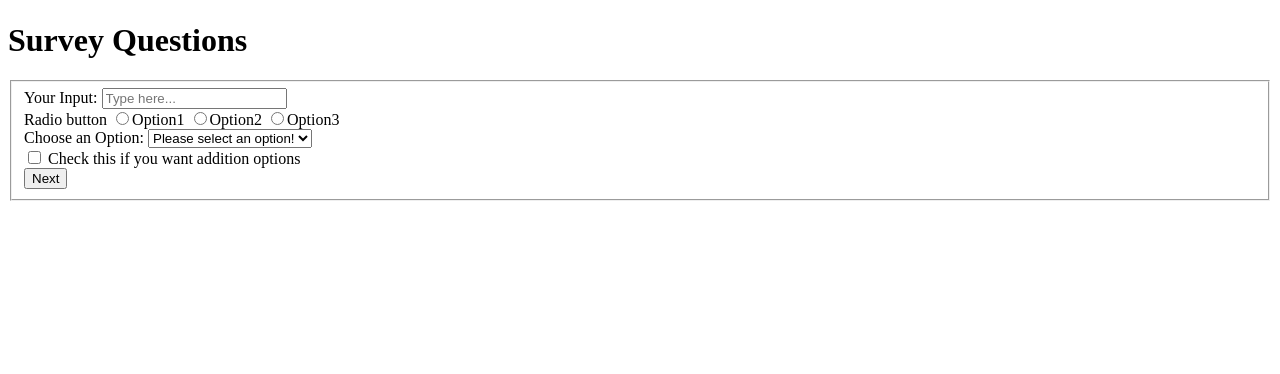
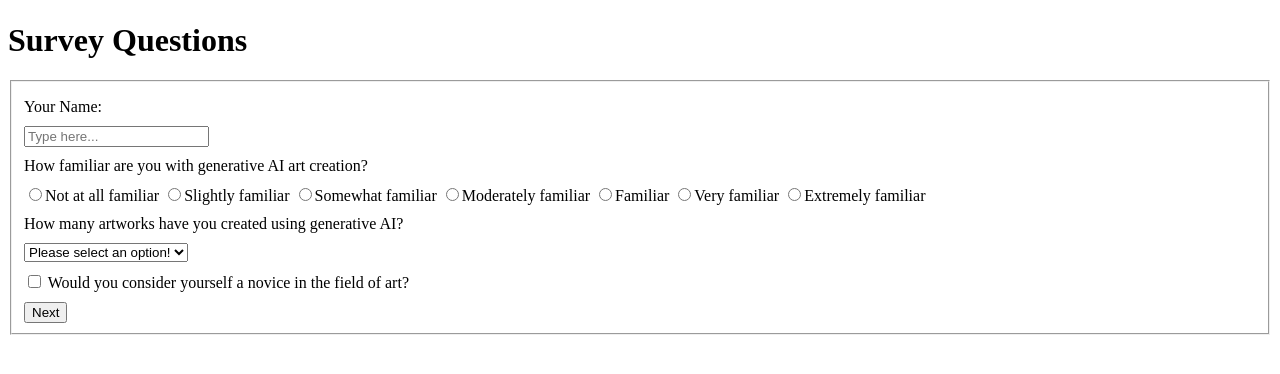
Before and after one commit to csci5117s24/homework-1-RuichenHe, a Flask app: page /survey in a window 1280 px wide. Shown: the part 58-432 px from the top of the page. Run offline with Flask 3, Linux system fonts and the light colour scheme; some libraries are stand-ins or nearby versions.

Commit message:
Connect database

```diff
--- a/app.py
+++ b/app.py
@@ -1,6 +1,78 @@
-from flask import Flask
-from flask import render_template, request, redirect, url_for
+from flask import Flask, jsonify
+from flask import render_template, request, redirect, url_for, current_app
+import uuid
+import psycopg2
+from psycopg2.pool import ThreadedConnectionPool
+from psycopg2.extras import DictCursor
+import json
+
+from contextlib import contextmanager
+from collections import Counter
+import os
+
+pool = None
+
 app = Flask(__name__)
+
+
+option_mapping = {
+    'option1': 1,
+    'option2': 2,
+    'option3': 3,
+    'option4': 4,
+    'option5': 5,
+    'option6': 6,
+    'option7': 7
+}
+
+familiarity_mapping = {
+    1: "Not at all familiar",
+    2: "Slightly familiar",
+    3: "Somewhat familiar",
+    4: "Moderately familiar",
+    5: "Familiar",
+    6: "Very familiar",
+    7: "Extremely familiar"
+}
+
+number_of_artworks_mapping = {
+    1: "None",
+    2: "1-5 artworks",
+    3: "6-10 artworks",
+    4: "11-20 artworks",
+    5: "21-50 artworks",
+    6: "51-100 artworks",
+    7: "More than 100 artworks"
+}
+
+
+@app.before_request
+def setup():
+    global pool
+    DATABASE_URL = os.environ['DATABASE_URL']
+    current_app.logger.info(f"Creating db connection pool")
+    pool = ThreadedConnectionPool(1, 100, dsn = DATABASE_URL, sslmode='require')
+
+@contextmanager
+def get_db_connection():
+    try:
+        connection = pool.getconn()
+        yield connection
+    finally:
+        pool.putconn(connection)
+
+@contextmanager
+def get_db_cursor(commit = False):
+    with get_db_connection() as connection:
+        cursor = connection.cursor(cursor_factory=DictCursor)
+        try:
+            yield cursor
+            if commit:
+                connection.commit()
+        finally:
+            cursor.close()
+
+
 
 @app.route('/')
 def index():
@@ -17,10 +89,32 @@ def decline():
 @app.route('/thanks', methods=['POST', 'GET'])
 def thanks():
     if request.method == 'POST':
-        print(request.form['userInput'])
-        print(request.form['options'])
-        print(request.form['selectionOption'])
+        data = {
+            "uuid": str(uuid.uuid4()),
+            "name": request.form.get('userInput', 'None'),
+            "familiarity": option_mapping.get(request.form.get('options', 'None'), 0),
+            "number_of_artworks": option_mapping.get(request.form.get('selectionOption', 'None'), 0),
+            "intended_use": request.form.get('conditionalTextarea', 'None')
+        }
+        json_data = json.dumps(data)
+        insert_query = """
+        INSERT INTO responses(uuid, name, familiarity, number_of_artworks, intended_use)
+        VALUES (%s, %s, %s, %s, %s)
+        """
+
+        with get_db_cursor(True) as cur:
+            current_app.logger.info("Test run")
+            cur.execute(insert_query, (
+                data['uuid'],
+                data['name'],
+                data['familiarity'],
+                data['number_of_artworks'],
+                data['intended_use']
+            ))
+
         return render_template('thanks.html')
+
+
     else:
         return redirect(url_for('index'))
 
@@ -28,3 +122,98 @@ def thanks():
 def hello_world():
   user_name = request.args.get("userName", "unknown")
   return render_template('main.html', user=user_name)
+
+@app.route('/api/results', methods=['GET'])
+def get_results():
+    with get_db_cursor(True) as cur:
+
+        # Adjust the SELECT query to match your table name and columns
+        reverse_order = request.args.get('reverse', 'false').lower() == 'true'
+        if reverse_order:
+            cur.execute("SELECT * FROM responses ORDER BY created_at DESC")
+        else:
+            cur.execute("SELECT * FROM responses ORDER BY created_at ASC")
+
+        # Fetch all rows from the last executed query
+        records = cur.fetchall()
+
+        # Define column names as they appear in your database table
+        column_names = [desc[0] for desc in cur.description]
+
+        # Convert query results to a list of dictionaries
+        results = []
+        for row in records:
+            row_dict = dict(zip(column_names, row))
+            if 'familiarity' in row_dict:
+                row_dict['familiarity'] = familiarity_mapping.get(row_dict['familiarity'], "Unknown")
+            if 'number_of_artworks' in row_dict:
+                row_dict['number_of_artworks'] = number_of_artworks_mapping.get(row_dict['number_of_artworks'], "Unknown range")
+
+            results.append(row_dict)
+
+        return jsonify(results)
+
+def get_summary_data():
+    data = {'familiarity': {}, 'number_of_artworks': {}}
+    with get_db_cursor(True) as cur:
+        # Query to count occurrences of each familiarity level
+        cur.execute("SELECT familiarity, COUNT(*) FROM responses GROUP BY familiarity")
+        for description in familiarity_mapping.values():
+            data['familiarity'][description] = 0
+        for row in cur.fetchall():
+            # Assuming row[0] is the familiarity level, row[1] is the count
+            data['familiarity'][familiarity_mapping.get(row[0], "Unknown")] = row[1]
+
+        for description in number_of_artworks_mapping.values():
+            data['number_of_artworks'][description] = 0
+        # Query to count occurrences of each number_of_artworks category
+        cur.execute("SELECT number_of_artworks, COUNT(*) FROM responses GROUP BY number_of_artworks")
+        for row in cur.fetchall():
+            # Assuming row[0] is the artworks category, row[1] is the count
+            data['number_of_artworks'][number_of_artworks_mapping.get(row[0], "Unknown")] = row[1]
+
+    return data
+
+def get_time_series_data():
+    dates = []
+    counts = []
+    with get_db_cursor(True) as cur:
+        cur.execute("""
+            SELECT DATE(created_at) as date, COUNT(*) as count
+            FROM responses
+            GROUP BY DATE(created_at)
+            ORDER BY DATE(created_at)
+        """)
+        for row in cur.fetchall():
+            dates.append(row[0].isoformat())  # Convert date to string if necessary
+            counts.append(row[1])
+    return dates, counts
+
+def get_name_data():
+    with get_db_cursor(True) as cur:
+        cur.execute("""
+                    SELECT name FROM responses ORDER BY created_at DESC
+                    """)
+        names = [row[0] for row in cur.fetchall()]
+    name_counts = Counter(names)
+
+    # Convert the counts to the desired format
+    data = [{"x": name, "value": count} for name, count in name_counts.items()]
+
+    return data
+
+def get_intended_use_data():
+    with get_db_cursor(True) as cur:
+        cur.execute("SELECT intended_use FROM responses ORDER BY created_at DESC")  # Consider adding a LIMIT here
+        intended_uses = [row[0] for row in cur.fetchall()]
+    return intended_uses
+
+
+@app.route('/admin/summary')
+def admin_summary():
+    summary_data = get_summary_data()
+    dates, counts = get_time_series_data()
+    names = get_name_data()
+    intended_uses = get_intended_use_data()
+    print(summary_data)
+    return render_template('admin_summary.html', summary_data=summary_data, dates=dates, counts=counts, names = names, intended_uses = intended_uses)
--- a/static/js/formScript.js
+++ b/static/js/formScript.js
@@ -1,4 +1,6 @@
 function toggleTextArea(checkbox){
     var textarea = document.getElementById('conditionalTextarea');
+    var textareaTitle = document.getElementById("conditionalTextareaTitle");
     textarea.style.display = checkbox.checked ? 'block' : 'none';
+    textareaTitle.style.display = checkbox.checked ? 'block' : 'none';
 }
--- a/templates/survey.html
+++ b/templates/survey.html
@@ -1,46 +1,74 @@
 {%extends 'base.html' %}
 
 {%block content%}
+
+<style>
+    .form-element > label:first-of-type {
+        display: block;
+        margin-top: 10px; /* Adds some space below the title */
+        margin-bottom: 10px; /* Adds some space below the title */
+    }
+</style>
+
 <div class="container">
     <h1>Survey Questions</h1>
     <form class="pure-form pure-form-stacked" action="/thanks" method="post">
         <fieldset>
             <div class="form-element">
                 <!-- Input text box -->
-                <label for="userInput">Your Input:</label>
+                <label for="userInput">Your Name:</label>
                 <input type="text" id="userInput" name="userInput" required minlength="3" placeholder="Type here...">
             </div>
             <div class="form-element">
                 <!-- Radio button -->
-                <label>Radio button</label>
+                <label>How familiar are you with generative AI art creation?</label>
                 <label for="option1" class="pure-radio">
-                    <input type="radio" id="option1" name="options" value="option1" required>Option1
+                    <input type="radio" id="option1" name="options" value="option1" required>Not at all familiar
                 </label>
                 <label for="option2" class="pure-radio">
-                    <input type="radio" id="option2" name="options" value="option2" required>Option2
+                    <input type="radio" id="option2" name="options" value="option2" required>Slightly familiar
                 </label>
                 <label for="option3" class="pure-radio">
-                    <input type="radio" id="option3" name="options" value="option3" required>Option3
+                    <input type="radio" id="option3" name="options" value="option3" required>Somewhat familiar
+                </label>
+                <label for="option4" class="pure-radio">
+                    <input type="radio" id="option4" name="options" value="option4" required>Moderately familiar
+                </label>
+                <label for="option5" class="pure-radio">
+                    <input type="radio" id="option5" name="options" value="option5" required>Familiar
+                </label>
+                <label for="option6" class="pure-radio">
+                    <input type="radio" id="option6" name="options" value="option6" required>Very familiar
+                </label>
+                <label for="option7" class="pure-radio">
+                    <input type="radio" id="option7" name="options" value="option7" required>Extremely familiar
                 </label>
             </div>
             <div class="form-element">
                 <!-- Select box -->
-                <label for="selectOption">Choose an Option:</label>
+                <label for="selectOption">How many artworks have you created using generative AI?</label>
                 <select id="selectOption" name="selectionOption" class="pure-input-1-4" required>
                     <option value="">Please select an option!</option>
-                    <option value="option1">Option 1</option>
-                    <option value="option2">Option 2</option>
-                    <option value="option3">Option 3</option>
+                    <option value="option1">None</option>
+                    <option value="option2">1-5 artworks</option>
+                    <option value="option3">6-10 artworks</option>
+                    <option value="option4">11-20 artworks</option>
+                    <option value="option5">21-50 artworks</option>
+                    <option value="option6">51-100 artworks</option>
+                    <option value="option7">More than 100 artworks</option>
                 </select>
             </div>
             <div class="form-element">
                 <!-- Check box -->
                 <label for="checkboxOption" class="pure-checkbox">
-                    <input type="checkbox" id="checkboxOption" name="checkboxOption" onchange="toggleTextArea(this);"> Check this if you want addition options
+                    <input type="checkbox" id="checkboxOption" name="checkboxOption" onchange="toggleTextArea(this);"> Would you consider yourself a novice in the field of art?
                 </label>
             </div>
             <div class="form-element">
-                <textarea id="conditionalTextarea" name="contidionalTextarea" style="display:none;" placeholder="More info"></textarea>
+                <p id="conditionalTextareaTitle" name="contidionalTextareaTitle" style="display:none;">
+                    What is your intended use for generative AI art creation?
+                </p>
+                <textarea id="conditionalTextarea" name="conditionalTextarea" style="display:none;" placeholder=" "></textarea>
             </div>
             <button type="submit" class="pure-button pure-button-primary">Next</button>
         </fieldset>
```
Also changed, not shown: 1 other file.
